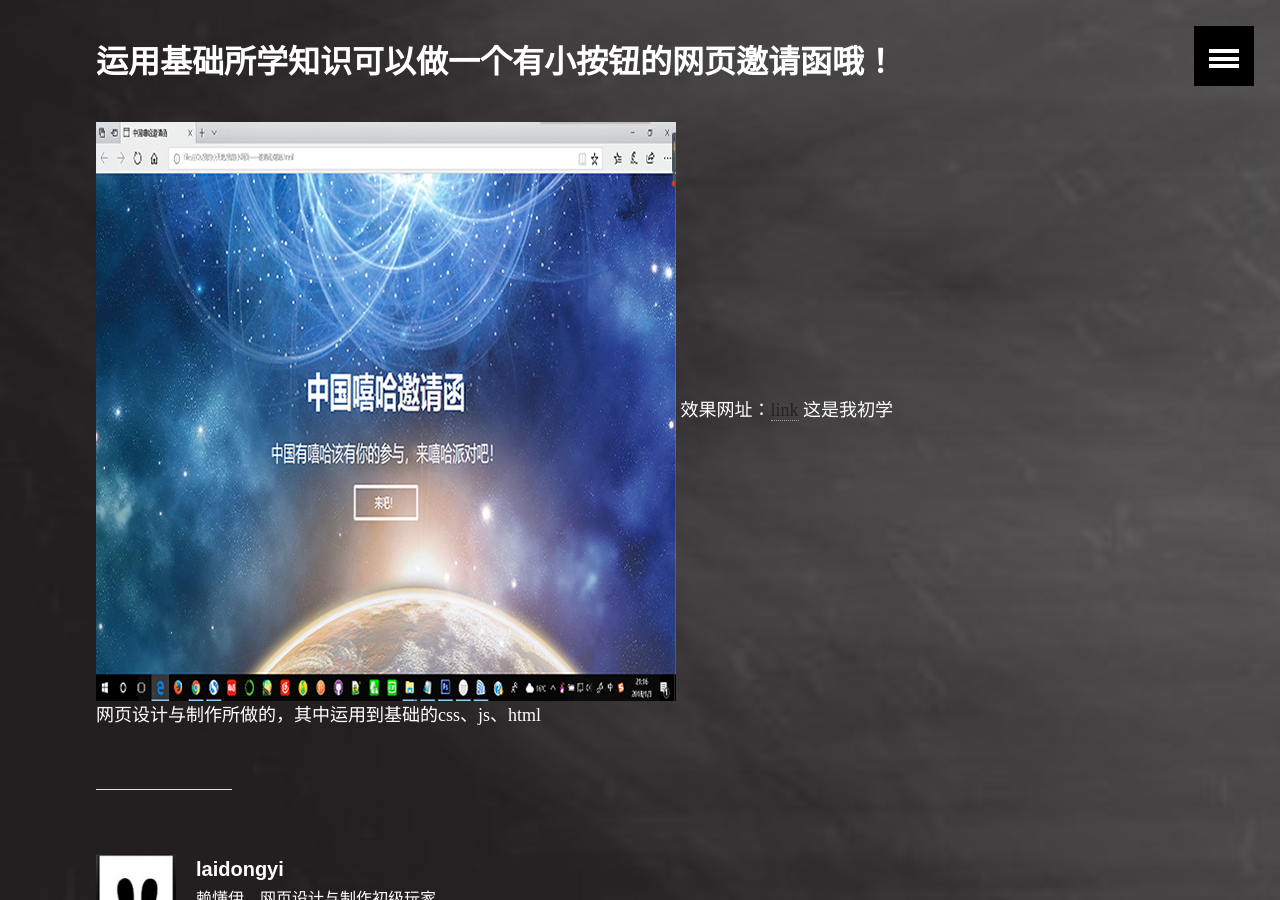
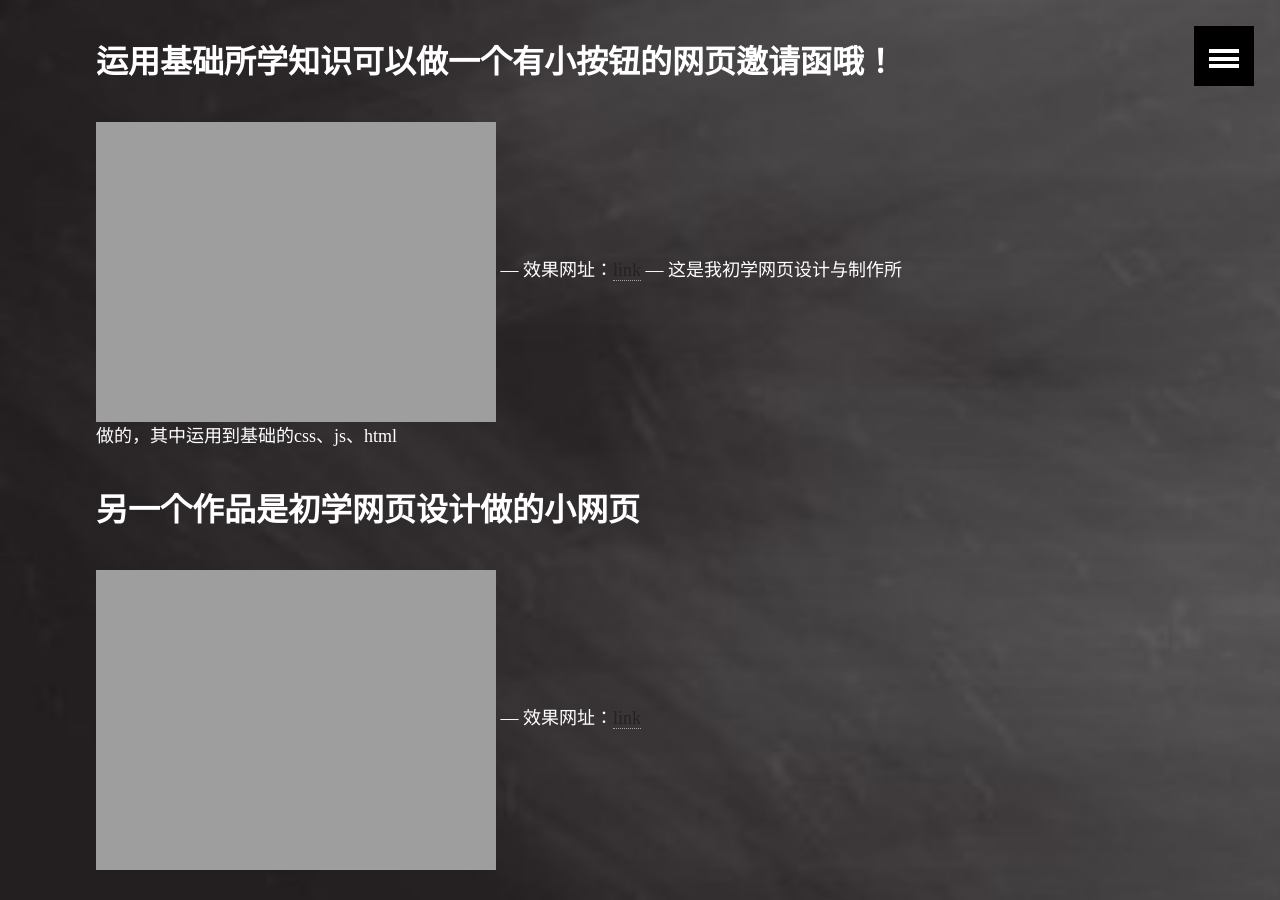
Before and after one commit to q3466141541/q3466141541.github.io, a Jekyll site: the page built from _posts/2018-01-03-网页设计作品——制作邀请函.md, in a window 1280 px wide and 900 px high, scrolled down 1410 px. Built offline with Jekyll 4.4.1, drawn with Linux system fonts in a browser that asks for light colours.

Commit message:
Update 2018-01-03-网页设计作品——制作邀请函.md

```diff
--- a/_posts/2018-01-03-网页设计作品——制作邀请函.md
+++ b/_posts/2018-01-03-网页设计作品——制作邀请函.md
@@ -8,6 +8,12 @@ image:
   feature: A.jpeg
 ---
 ## 运用基础所学知识可以做一个有小按钮的网页邀请函哦！
-![image](http://q3466141541.github.io/images/invitation.png)
+![image](http://q3466141541.github.io/images/web homework1.png)
+---
 效果网址：[link](https://q3466141541.github.io/hapipi/ )
+---
 这是我初学网页设计与制作所做的，其中运用到基础的css、js、html
+## 另一个作品是初学网页设计做的小网页
+![image](http://q3466141541.github.io/images/web homework2.png)
+---
+效果网址：[link](https://q3466141541.github.io/laidonger/ )
```
